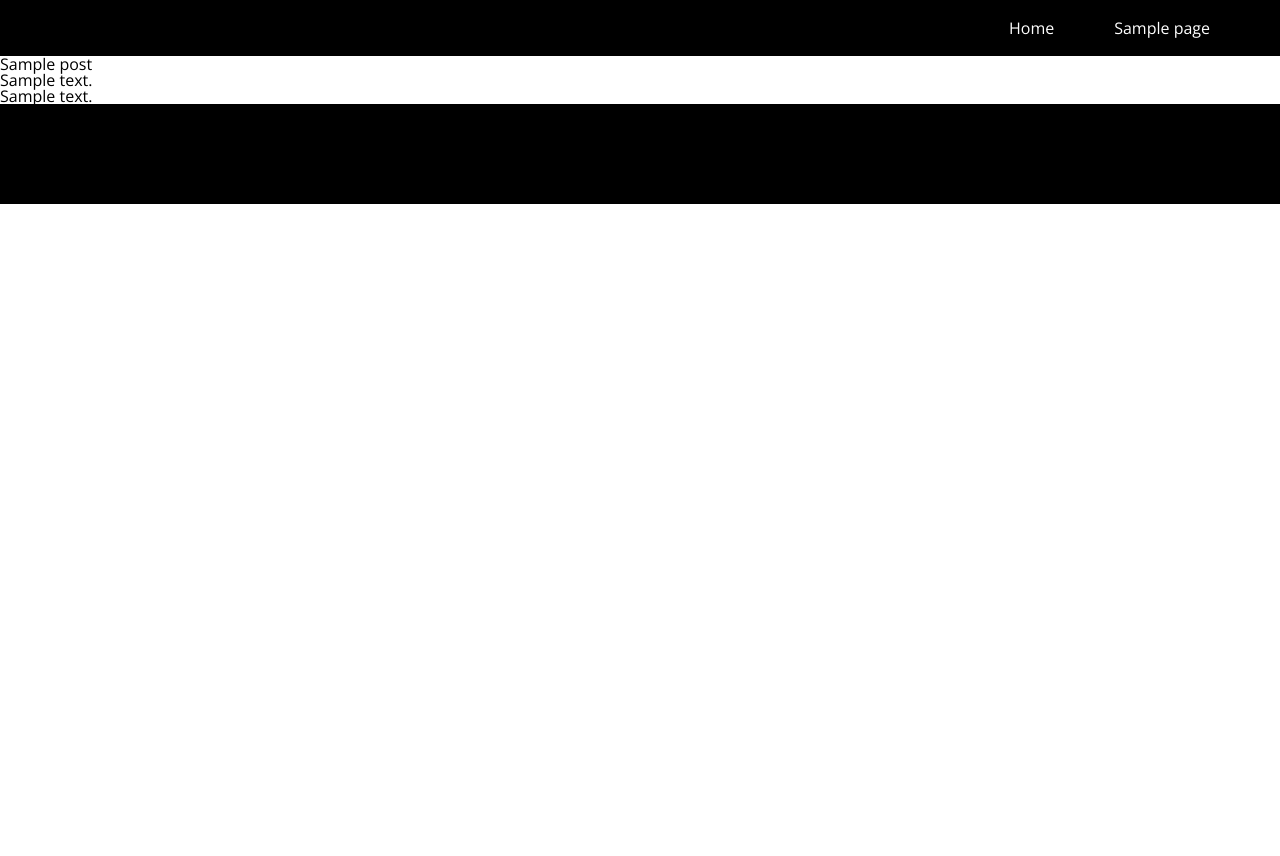
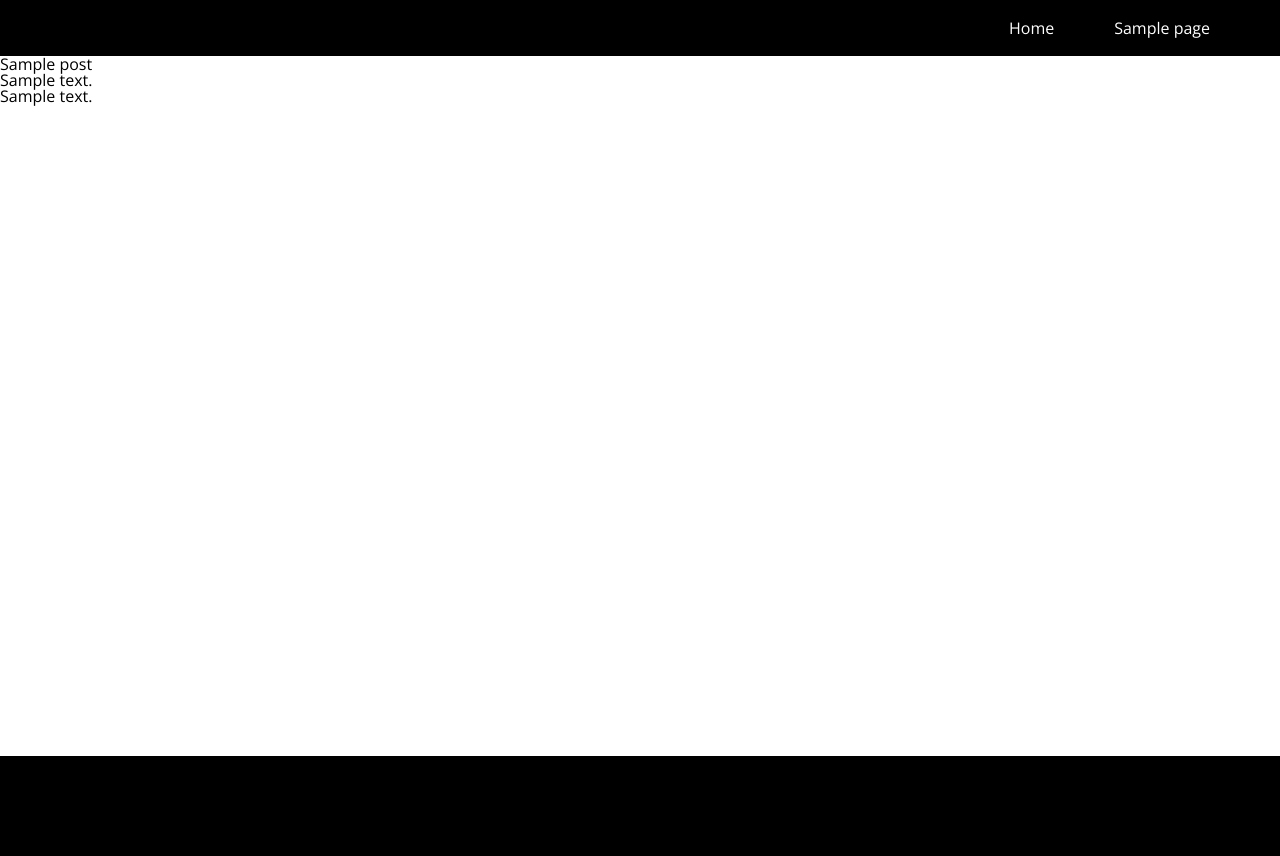
Before and after one commit to jsaputo1/mind-of-lito, a WordPress theme: template themes/mindOfLito/single.php in a window 1280 px wide. Before the commit the page ends 204 px from the top, so only its background shows below. Run offline with PHP 8.4 and a stand-in for WordPress, Linux system fonts and the light colour scheme; the site name, menu and one post (Sample post) are stand-ins, and other content is empty; style sheets or scripts are compiled from the project's sources; some libraries are stand-ins or nearby versions.

Commit message:
added page-container and content-wrap to fix footer positioning

```diff
--- a/themes/mindOfLito/footer.php
+++ b/themes/mindOfLito/footer.php
@@ -1,8 +1,12 @@
-<?php wp_footer();?>
+    <?php wp_footer();?>
 
-<footer>
-  <?php dynamic_sidebar ('footer')?>
-</footer<>
+    <footer id="footer">
+      <div class="footer-container">
+        <?php dynamic_sidebar ('footer')?>
+      </div>
+    </footer<>
+  </div>
+</div>
 
 </body>
 </html>
--- a/themes/mindOfLito/header.php
+++ b/themes/mindOfLito/header.php
@@ -19,3 +19,5 @@
             </nav>
         </div>
     </header>
+<div id="page-container">
+    <div id="content-wrap">
--- a/themes/mindOfLito/sass/layout/_footer.scss
+++ b/themes/mindOfLito/sass/layout/_footer.scss
@@ -1,4 +1,10 @@
-footer {
+#footer {
+  position: absolute;
+  bottom: 0;
+  width: 100%;
+}
+
+.footer-container {
   max-width: 1200px;
   display: flex;
   justify-content: flex-end;
--- a/themes/mindOfLito/sass/themes/_theme.scss
+++ b/themes/mindOfLito/sass/themes/_theme.scss
@@ -8,5 +8,13 @@ body {
   display: flex;
   flex-direction: column;
   align-items: center;
+}
 
+#page-container {
+  position: relative;
+  min-height: 100vh;
 }
+
+#content-wrap {
+  padding-bottom: 2.5rem; /* Footer height */
+}
```
